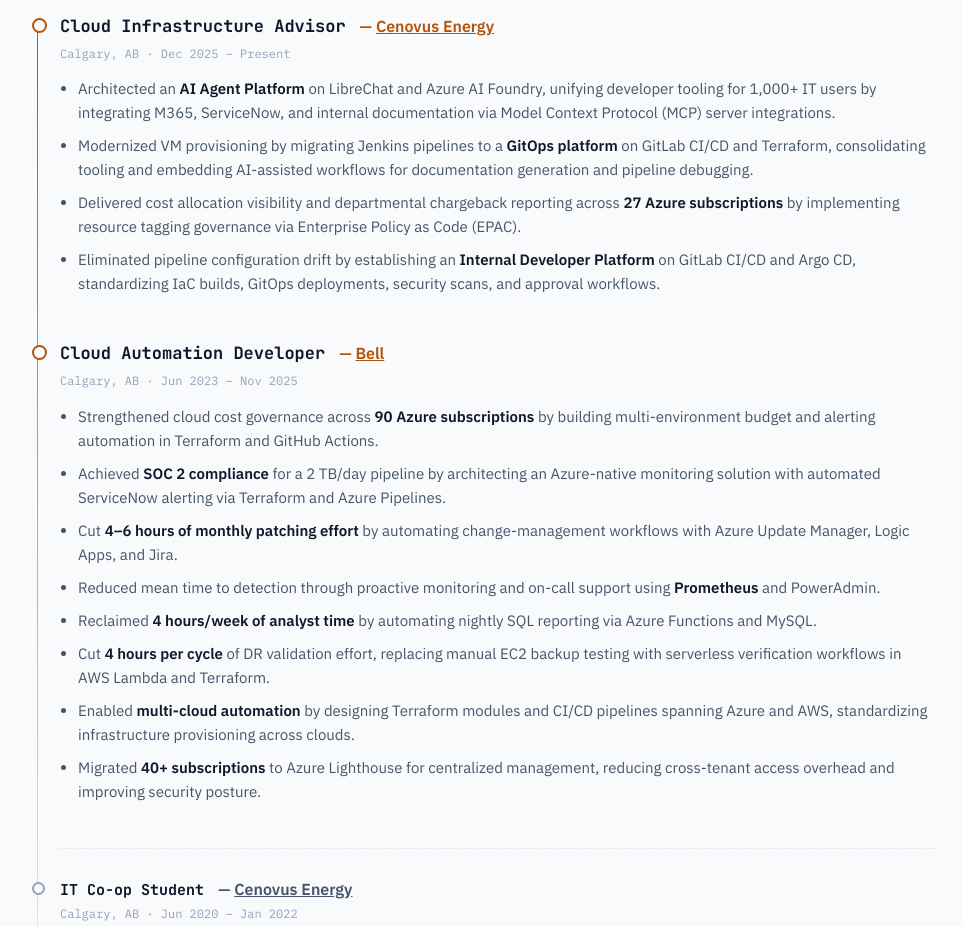
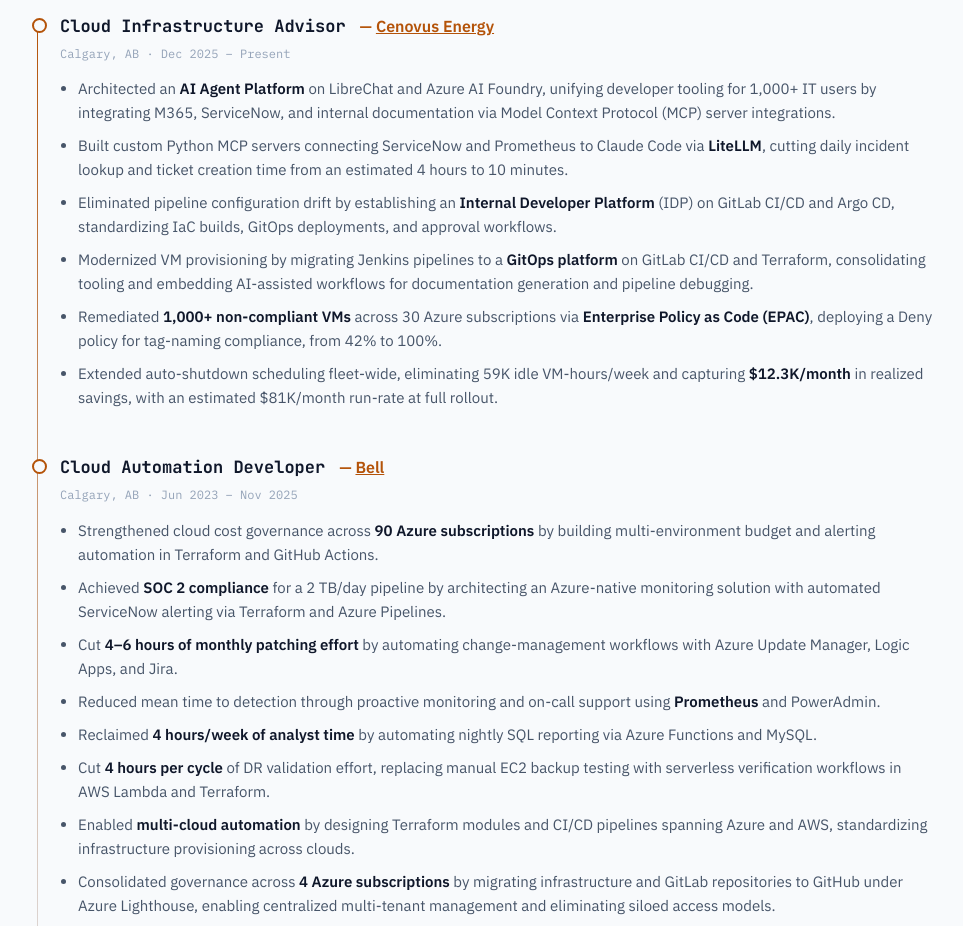
Before and after one commit to ejohnguia/ejohnguia.github.io, a plain HTML site: page index.html in a window 1280 px wide. Shown: the part 1180-2106 px from the top of the page, without its empty margins (156-1119 px from the left). Drawn offline with Linux system fonts and the light colour scheme.

Commit message:
Update Experience and Skills sections in index.html

```diff
--- a/index.html
+++ b/index.html
@@ -251,9 +251,11 @@
         <div class="job-meta">Calgary, AB · Dec 2025 – Present</div>
         <ul>
           <li>Architected an <strong>AI Agent Platform</strong> on LibreChat and Azure AI Foundry, unifying developer tooling for 1,000+ IT users by integrating M365, ServiceNow, and internal documentation via Model Context Protocol (MCP) server integrations.</li>
+          <li>Built custom Python MCP servers connecting ServiceNow and Prometheus to Claude Code via <strong>LiteLLM</strong>, cutting daily incident lookup and ticket creation time from an estimated 4 hours to 10 minutes.</li>
+          <li>Eliminated pipeline configuration drift by establishing an <strong>Internal Developer Platform</strong> (IDP) on GitLab CI/CD and Argo CD, standardizing IaC builds, GitOps deployments, and approval workflows.</li>
           <li>Modernized VM provisioning by migrating Jenkins pipelines to a <strong>GitOps platform</strong> on GitLab CI/CD and Terraform, consolidating tooling and embedding AI-assisted workflows for documentation generation and pipeline debugging.</li>
-          <li>Delivered cost allocation visibility and departmental chargeback reporting across <strong>27 Azure subscriptions</strong> by implementing resource tagging governance via Enterprise Policy as Code (EPAC).</li>
-          <li>Eliminated pipeline configuration drift by establishing an <strong>Internal Developer Platform</strong> on GitLab CI/CD and Argo CD, standardizing IaC builds, GitOps deployments, security scans, and approval workflows.</li>
+          <li>Remediated <strong>1,000+ non-compliant VMs</strong> across 30 Azure subscriptions via <strong>Enterprise Policy as Code (EPAC)</strong>, deploying a Deny policy for tag-naming compliance, from 42% to 100%.</li>
+          <li>Extended auto-shutdown scheduling fleet-wide, eliminating 59K idle VM-hours/week and capturing <strong>$12.3K/month</strong> in realized savings, with an estimated $81K/month run-rate at full rollout.</li>
         </ul>
       </div>
 
@@ -271,7 +273,7 @@
           <li>Reclaimed <strong>4 hours/week of analyst time</strong> by automating nightly SQL reporting via Azure Functions and MySQL.</li>
           <li>Cut <strong>4 hours per cycle</strong> of DR validation effort, replacing manual EC2 backup testing with serverless verification workflows in AWS Lambda and Terraform.</li>
           <li>Enabled <strong>multi-cloud automation</strong> by designing Terraform modules and CI/CD pipelines spanning Azure and AWS, standardizing infrastructure provisioning across clouds.</li>
-          <li>Migrated <strong>40+ subscriptions</strong> to Azure Lighthouse for centralized management, reducing cross-tenant access overhead and improving security posture.</li>
+          <li>Consolidated governance across <strong>4 Azure subscriptions</strong> by migrating infrastructure and GitLab repositories to GitHub under Azure Lighthouse, enabling centralized multi-tenant management and eliminating siloed access models.</li>
         </ul>
       </div>
 
@@ -315,7 +317,7 @@
         <h3>Platform / AI Tooling</h3>
         <div class="tags">
           <span class="tag">Claude Code</span><span class="tag">MCP Servers</span><span class="tag">Agentic AI Dev</span>
-          <span class="tag">Azure AI Foundry</span><span class="tag">ServiceNow</span><span class="tag">Prometheus</span>
+          <span class="tag">Azure AI Foundry</span><span class="tag">ServiceNow</span><span class="tag">Prometheus</span><span class="tag">PowerAdmin</span>
         </div>
       </div>
       <div class="skill-panel">
```
